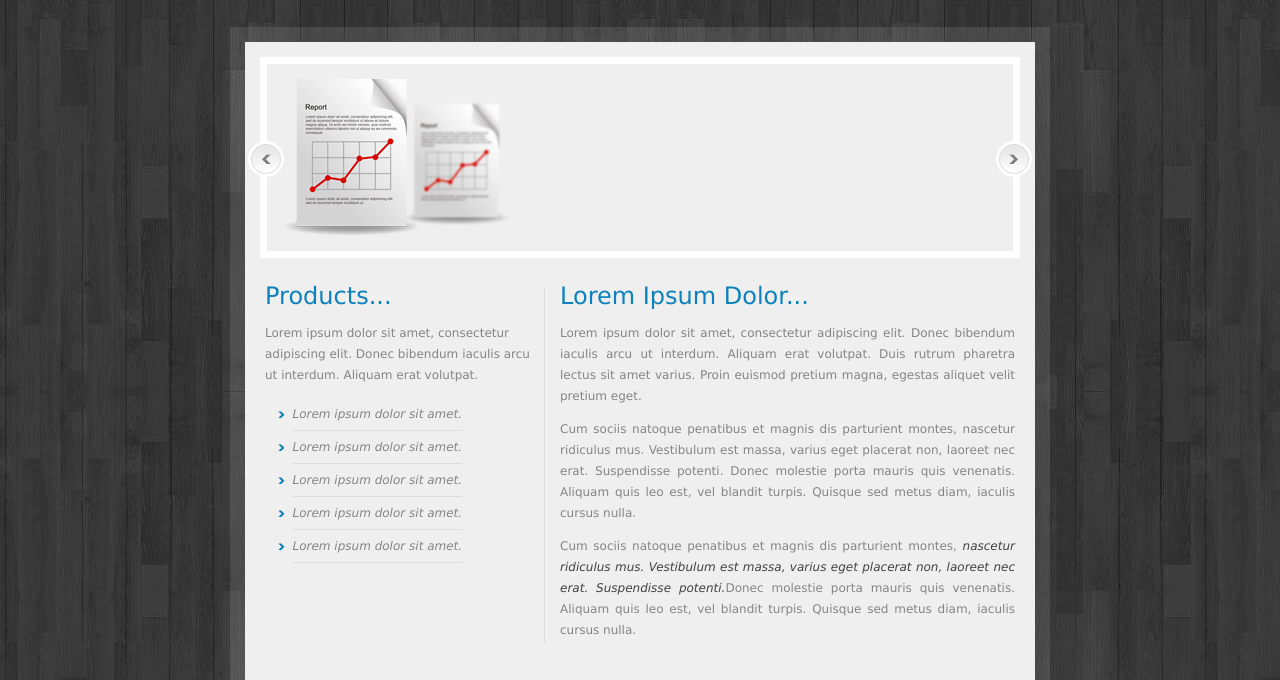
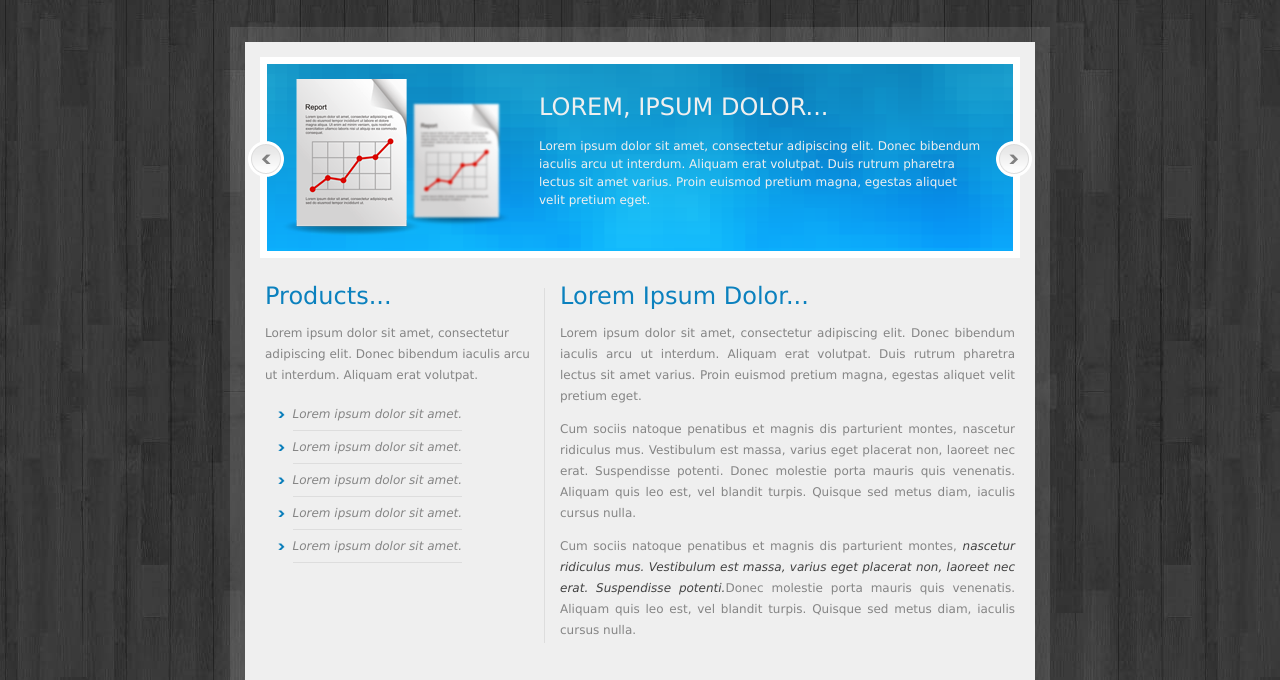
Before and after one commit to teddycomrad21/Simple-Template-Homework, a website: page index.html in a window 1280 px wide. Shown: the part 99-779 px from the top of the page. Drawn offline with Linux system fonts and the light colour scheme; the site is published under a folder, as on GitHub Pages, so addresses that start at the root find nothing.

Commit message:
bcg fixes

```diff
--- a/assets/scss/_carousel.scss
+++ b/assets/scss/_carousel.scss
@@ -18,8 +18,7 @@
     border: 7px solid #ffffff;
 
     display: flex;
-    // background-image: url(/assets/img/carousel-item-bg.png);
-    background: url(/assets/img/carousel-item-bg.png);
+    background-image: url(../img/carousel-item-bg.png);
     background-position: 50% 50%;
     background-size: cover;
 
```
Also changed, not shown: assets/css/style.css.
